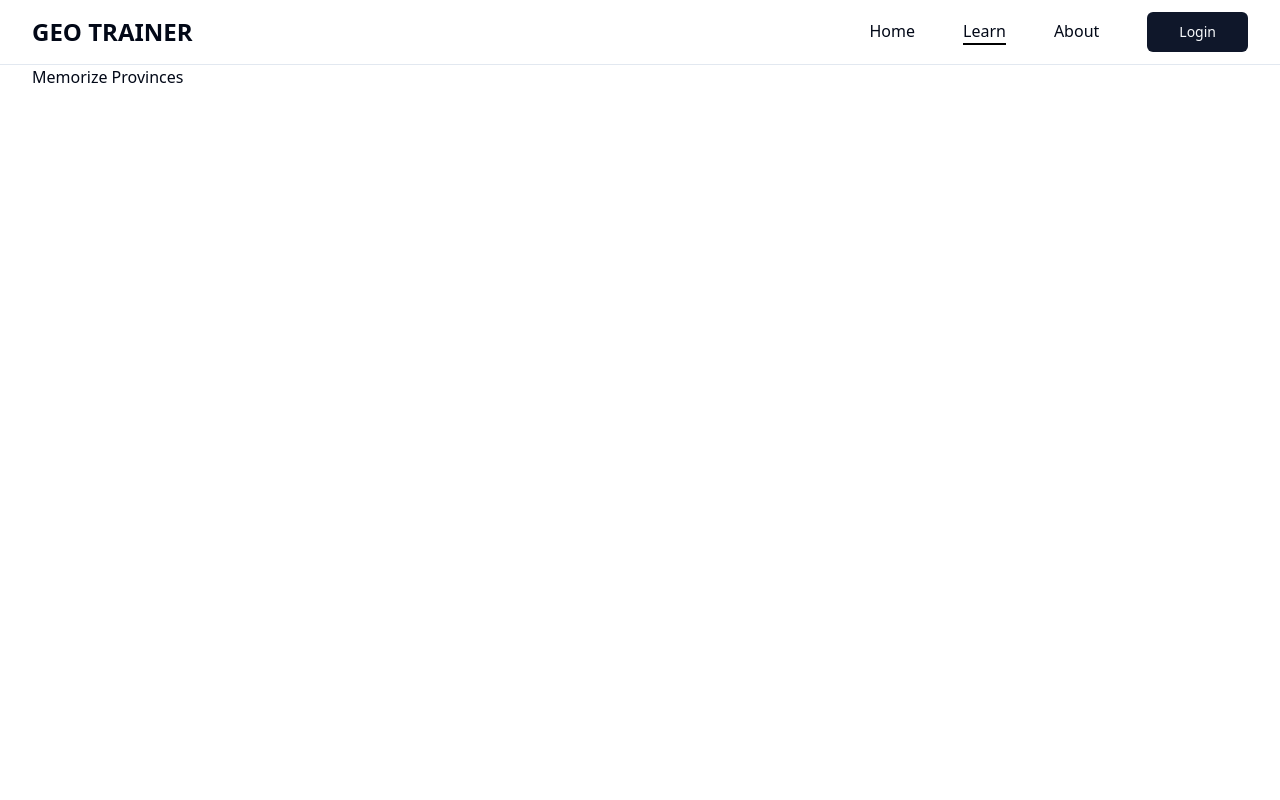
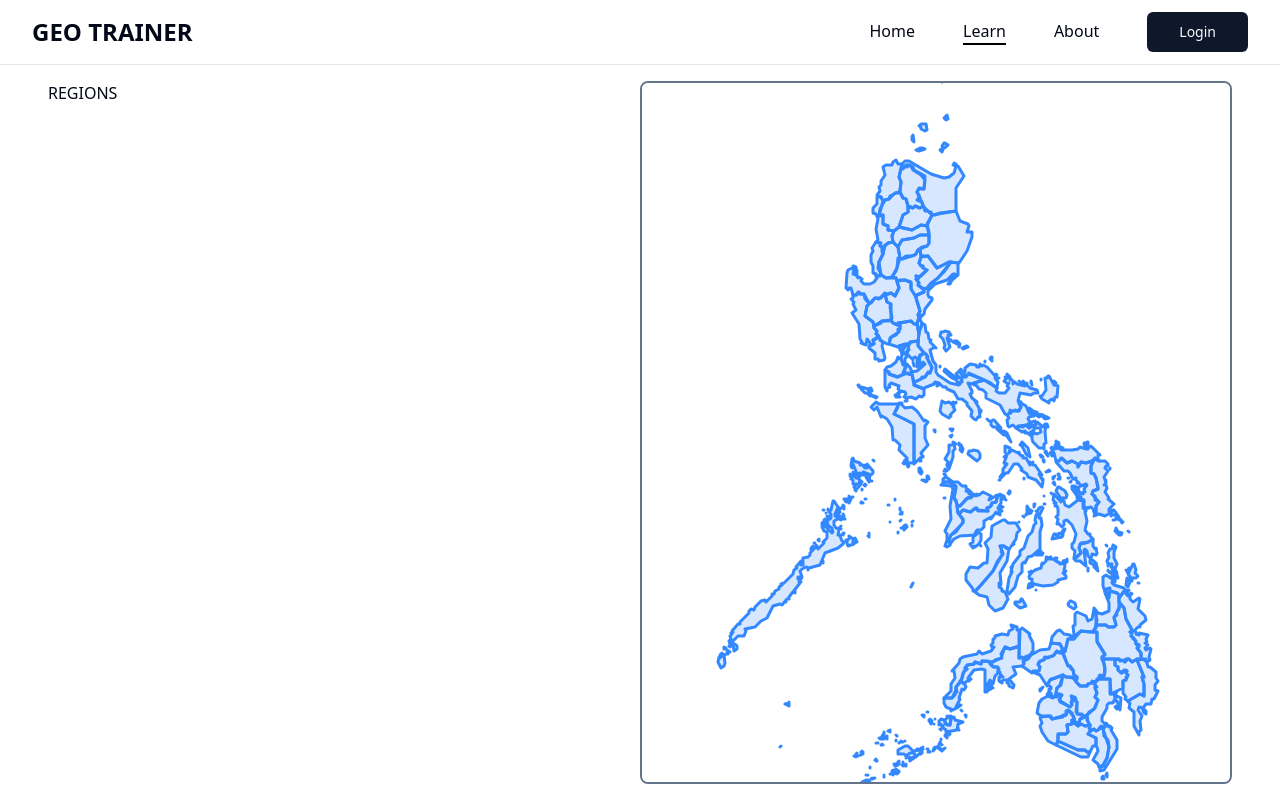
Before and after one commit to Sanjero20/geo-trainer, a Next.js app: page /learn in a window 1280 px wide. Built offline with nearby package versions, Linux system fonts and the light colour scheme.

Commit message:
Add interactive map

```diff
--- a/src/app/learn/page.tsx
+++ b/src/app/learn/page.tsx
@@ -1,5 +1,20 @@
+import dynamic from "next/dynamic";
+
+const PhilippinesMap = dynamic(() => import("@/components/GeoMap"), {
+  loading: () => <p>Loading the Philippines map...</p>,
+  ssr: false,
+});
+
 function LearnPage() {
-  return <div> Memorize Provinces</div>;
+  return (
+    <div className="flex h-full w-full p-4">
+      <div className="hidden h-full w-1/2 sm:flex">REGIONS</div>
+
+      <div className="h-full w-full overflow-hidden rounded-lg border-2 border-slate-500 sm:w-1/2">
+        <PhilippinesMap />
+      </div>
+    </div>
+  );
 }
 
 export default LearnPage;
--- /dev/null
+++ b/src/components/GeoMap.tsx
@@ -0,0 +1,33 @@
+"use client";
+
+import "leaflet/dist/leaflet.css";
+
+import { MapContainer, GeoJSON } from "react-leaflet";
+import { LUZON, MINDANAO, VISAYAS } from "@/data/regions";
+
+const GeoMap = () => {
+  return (
+    <MapContainer
+      className="h-full w-full"
+      center={[12.8797, 121.774]}
+      zoom={5}
+      zoomControl={false}
+      minZoom={6}
+      maxZoom={8}
+      maxBounds={[
+        [4.277256, 122.416079],
+        [21.33895, 121.721292],
+        [3.086835, 116.133513],
+        [13.5145, 127.301521],
+      ]}
+      attributionControl={false}
+      style={{ background: "white" }}
+    >
+      {[...LUZON, ...VISAYAS, ...MINDANAO].map((region, index) => (
+        <GeoJSON data={region as any} key={index} />
+      ))}
+    </MapContainer>
+  );
+};
+
+export default GeoMap;
```
